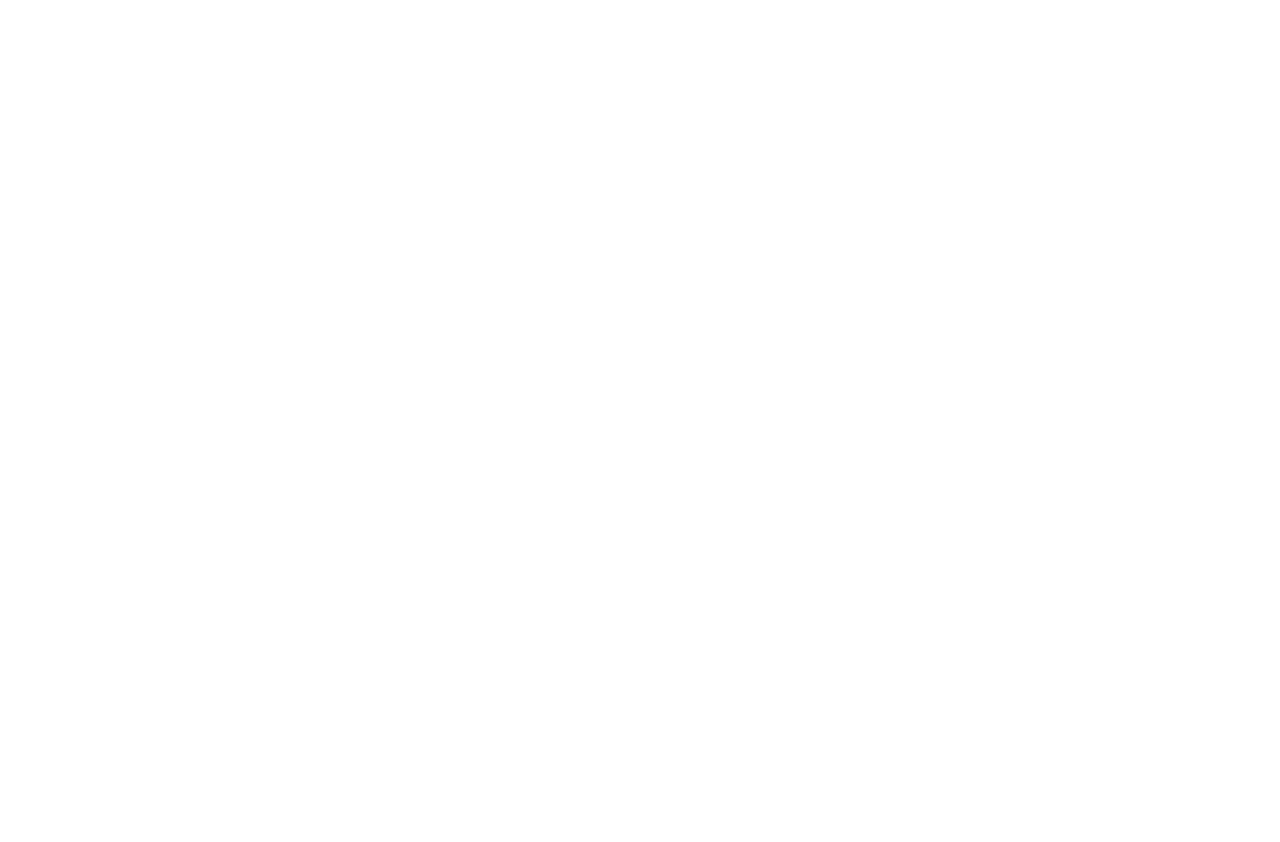
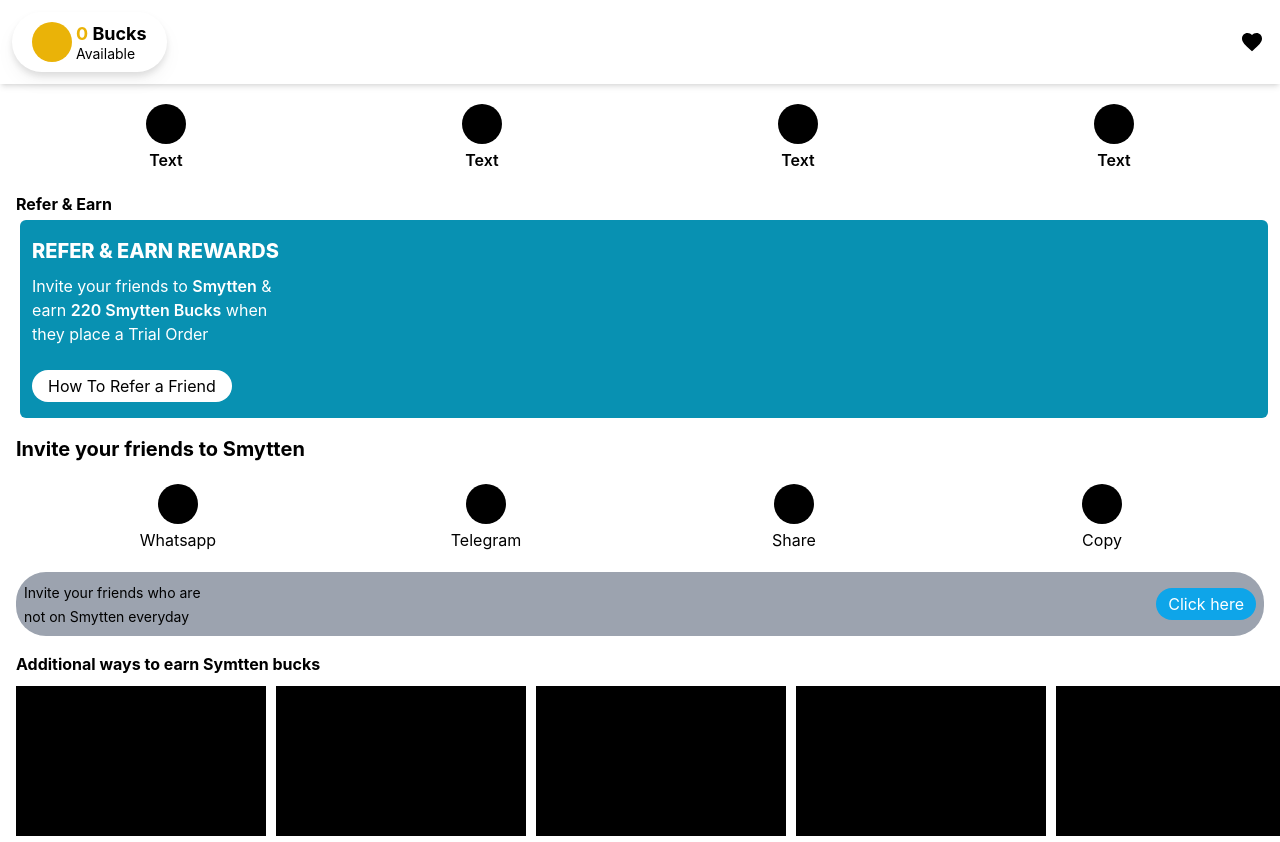
Before and after one commit to groom115/HTML_CSS_template, a React (Create React App) app: page /rewards in a window 1280 px wide. Before the commit this address had no page. Before the commit the page ends 800 px from the top, so only its background shows below. Built offline with nearby package versions, Linux system fonts and the light colour scheme.

Commit message:
reward_screen

```diff
--- a/src/App.js
+++ b/src/App.js
@@ -5,6 +5,7 @@
 import Trial from "./ScreenTrial/Trial";
 import Congrats from "./Congrats/Congrats";
 import Profile from "./Profile/Profile";
+import Rewards from "./Rewards/Rewards";
 
 const App = () => {
   return (
@@ -15,6 +16,7 @@
         <Route path="/trial" element={<Trial />} />
         <Route path="/congrats" element={<Congrats />} />
         <Route path="/profile" element={<Profile />} />
+        <Route path="/rewards" element={<Rewards />} />
       </Routes>
     </Router>
   );
--- /dev/null
+++ b/src/Rewards/Card.js
@@ -0,0 +1,30 @@
+import React from "react";
+
+const Card = () => {
+  const boxStyle = {
+    width: "250px",
+    height: "150px",
+    backgroundColor: "black",
+    display: "inline-block",
+    marginRight: "10px",
+  };
+  return (
+    <div className="mt-4 ml-4">
+      <h3 className="font-bold">Additional ways to earn Symtten bucks</h3>
+      <div
+        style={{
+          width: "100%",
+          overflowX: "scroll",
+          whiteSpace: "nowrap",
+          marginTop: "10px",
+        }}
+      >
+        {Array.from({ length: 20 }, (_, index) => (
+          <div key={index} style={boxStyle}></div>
+        ))}
+      </div>
+    </div>
+  );
+};
+
+export default Card;
--- /dev/null
+++ b/src/Rewards/Click.js
@@ -0,0 +1,20 @@
+import React from "react";
+
+const Click = () => {
+  return (
+    <div className="bg-gray-400 rounded-[30px] m-4 flex flex-row justify-between py-2 px-2 ">
+      <div className="w-[200px]">
+        <span className="text-sm">
+          Invite your friends who are not on Smytten everyday
+        </span>
+      </div>
+      <div className="flex items-center">
+        <button className="py-1 px-3 rounded-2xl bg-sky-500">
+          <span className="text-white">Click here</span>
+        </button>
+      </div>
+    </div>
+  );
+};
+
+export default Click;
--- /dev/null
+++ b/src/Rewards/Header.js
@@ -0,0 +1,29 @@
+import React from "react";
+import SearchIcon from "@mui/icons-material/Search";
+import LoyaltyIcon from "@mui/icons-material/Loyalty";
+import FavoriteIcon from "@mui/icons-material/Favorite";
+
+const Header = () => {
+  return (
+    <div className="bg-white p-3 flex flex-row justify-between items-center shadow-md">
+      <div className=" px-4 sm:px-5 py-2 bg-white  rounded-full drop-shadow-lg">
+        <div className="flex flex-row items-center">
+          <div>
+            <div className="bg-yellow-500 w-8 h-8 sm:w-10 sm:h-10 rounded-full"></div>
+          </div>
+          <div className="ml-1 flex flex-col">
+            <span className="font-bold sm:text-lg m-0">
+              <span className="text-yellow-500">0</span> Bucks
+            </span>
+            <span className="text-sm m-0 -mt-1"> Available</span>
+          </div>
+        </div>
+      </div>
+      <div className="flex flex-row sm:space-x-10 mr-1 space-x-6">
+        <FavoriteIcon className="h-5 w-5" />
+      </div>
+    </div>
+  );
+};
+
+export default Header;
--- /dev/null
+++ b/src/Rewards/Invite.js
@@ -0,0 +1,29 @@
+import React from "react";
+
+const Invite = () => {
+  return (
+    <div className="m-4">
+      <h2 className="font-bold text-[20px]">Invite your friends to Smytten</h2>
+      <div className="grid grid-cols-4 my-5 mx-2">
+        <div className="col-span-1 flex flex-col items-center">
+          <div className="bg-black w-10 h-10 rounded-full"></div>
+          <span className="mt-1 ">Whatsapp</span>
+        </div>
+        <div className="col-span-1 flex flex-col items-center">
+          <div className="bg-black w-10 h-10 rounded-full"></div>
+          <span className="mt-1 ">Telegram</span>
+        </div>
+        <div className="col-span-1 flex flex-col items-center">
+          <div className="bg-black w-10 h-10 rounded-full"></div>
+          <span className="mt-1 ">Share</span>
+        </div>
+        <div className="col-span-1 flex flex-col items-center">
+          <div className="bg-black w-10 h-10 rounded-full"></div>
+          <span className="mt-1 ">Copy</span>
+        </div>
+      </div>
+    </div>
+  );
+};
+
+export default Invite;
--- /dev/null
+++ b/src/Rewards/ReferCard.js
@@ -0,0 +1,26 @@
+import React from "react";
+
+const ReferCard = () => {
+  return (
+    <div className="m-4">
+      <h3 className="font-bold">Refer & Earn</h3>
+      <div className="mt-1 bg-cyan-600 w-full m-1 p-3 rounded-md flex flex-col ">
+        <span className="text-white font-extrabold text-[20px] mt-1">
+          REFER & EARN REWARDS
+        </span>
+        <span className="mt-2 text-white w-[250px]">
+          Invite your friends to <span className="font-semibold">Smytten</span>{" "}
+          & earn <span className="font-semibold">220 Smytten Bucks</span> when
+          they place a Trial Order
+        </span>
+        <div className="mt-6 mb-1">
+          <button className="bg-white px-4 py-1 rounded-2xl">
+            <span>How To Refer a Friend</span>
+          </button>
+        </div>
+      </div>
+    </div>
+  );
+};
+
+export default ReferCard;
--- /dev/null
+++ b/src/Rewards/Rewards.js
@@ -0,0 +1,22 @@
+import React from "react";
+import Header from "./Header";
+import SubHeader from "./SubHeader";
+import ReferCard from "./ReferCard";
+import Invite from "./Invite";
+import Click from "./Click";
+import Card from "./Card";
+
+const Rewards = () => {
+  return (
+    <div>
+      <Header />
+      <SubHeader />
+      <ReferCard />
+      <Invite />
+      <Click />
+      <Card />
+    </div>
+  );
+};
+
+export default Rewards;
--- /dev/null
+++ b/src/Rewards/SubHeader.js
@@ -0,0 +1,26 @@
+import React from "react";
+
+const SubHeader = () => {
+  return (
+    <div className="grid grid-cols-4 my-5 mx-2">
+      <div className="col-span-1 flex flex-col items-center">
+        <div className="bg-black w-10 h-10 rounded-full"></div>
+        <span className="mt-1 font-semibold">Text</span>
+      </div>
+      <div className="col-span-1 flex flex-col items-center">
+        <div className="bg-black w-10 h-10 rounded-full"></div>
+        <span className="mt-1 font-semibold">Text</span>
+      </div>
+      <div className="col-span-1 flex flex-col items-center">
+        <div className="bg-black w-10 h-10 rounded-full"></div>
+        <span className="mt-1 font-semibold">Text</span>
+      </div>
+      <div className="col-span-1 flex flex-col items-center">
+        <div className="bg-black w-10 h-10 rounded-full"></div>
+        <span className="mt-1 font-semibold">Text</span>
+      </div>
+    </div>
+  );
+};
+
+export default SubHeader;
```
